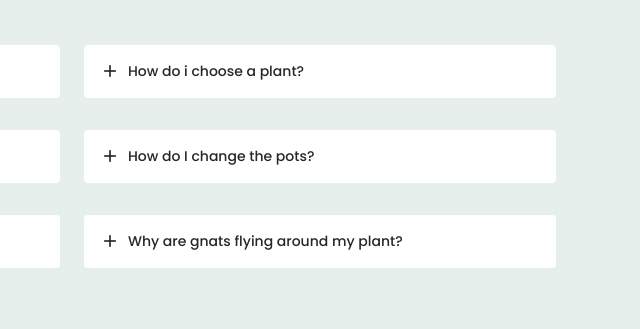
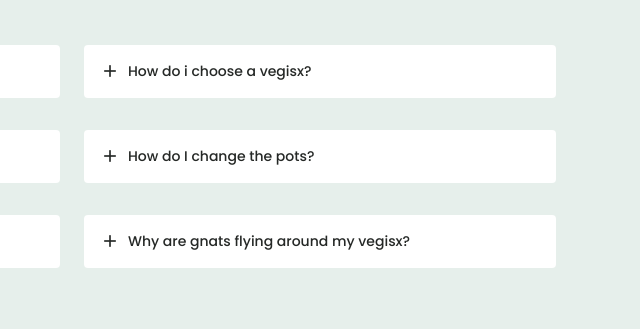
Before and after one commit to Arshad3908/Responsive-plants-website, a plain HTML site: page faqs.html in a window 1280 px wide. Shown: the part 232-561 px from the top of the page, 568-1208 px from the left. Drawn offline with nearby package versions, Linux system fonts and the light colour scheme.

Commit message:
Update faqs.html

```diff
--- a/faqs.html
+++ b/faqs.html
@@ -13,14 +13,14 @@
         <!--=============== CSS ===============-->
         <link rel="stylesheet" href="styles.css">
 
-        <title>Responsive plants website</title>
+
     </head>
     <body>
         <!--==================== HEADER ====================-->
         <header class="header" id="header">
             <nav class="nav container">
                 <a href="#" class="nav__logo">
-                    <i class="ri-leaf-line nav__logo-icon"></i> Plantex
+                    <i class="ri-leaf-line nav__logo-icon"></i> Vegisx
                 </a>
 
                 <div class="nav__menu" id="nav-menu">
@@ -79,8 +79,8 @@
 
                             <div class="questions__content">
                                 <p class="questions__description">
-                                    Plants are easy way to add color energy and transform your
-                                    space but which planet is for you. Choosing the right plant.
+                                     vegisx are easy way to add color energy and transform your
+                                    space but which vegisx is for you. Choosing the right vegisx.
                                 </p>
                             </div>
                         </div>
@@ -95,8 +95,8 @@
 
                             <div class="questions__content">
                                 <p class="questions__description">
-                                    Plants are easy way to add color energy and transform your
-                                    space but which planet is for you. Choosing the right plant.
+                                    vegisx are easy way to add color energy and transform your
+                                    space but which vegisx is for you. Choosing the right vegisx.
                                 </p>
                             </div>
                         </div>
@@ -111,8 +111,8 @@
 
                             <div class="questions__content">
                                 <p class="questions__description">
-                                    Plants are easy way to add color energy and transform your
-                                    space but which planet is for you. Choosing the right plant.
+                                    Vegisx are easy way to add color energy and transform your
+                                    space but which vegisx is for you. Choosing the right vegisx.
                                 </p>
                             </div>
                         </div>
@@ -123,14 +123,14 @@
                             <header class="questions__header">
                                 <i class="ri-add-line questions__icon"></i>
                                 <h3 class="questions__item-title">
-                                    How do i choose a plant?
+                                    How do i choose a vegisx?
                                 </h3>
                             </header>
 
                             <div class="questions__content">
                                 <p class="questions__description">
-                                    Plants are easy way to add color energy and transform your
-                                    space but which planet is for you. Choosing the right plant.
+                                    vegisx are easy way to add color energy and transform your
+                                    space but which vegisx is for you. Choosing the right vegisx.
                                 </p>
                             </div>
                         </div>
@@ -145,8 +145,8 @@
 
                             <div class="questions__content">
                                 <p class="questions__description">
-                                    Plants are easy way to add color energy and transform your
-                                    space but which planet is for you. Choosing the right plant.
+                                    Vegisx are easy way to add color energy and transform your
+                                    space but which vegisx is for you. Choosing the right vegisx.
                                 </p>
                             </div>
                         </div>
@@ -155,14 +155,14 @@
                             <header class="questions__header">
                                 <i class="ri-add-line questions__icon"></i>
                                 <h3 class="questions__item-title">
-                                    Why are gnats flying around my plant?
+                                    Why are gnats flying around my vegisx?
                                 </h3>
                             </header>
 
                             <div class="questions__content">
                                 <p class="questions__description">
-                                    Plants are easy way to add color energy and transform your
-                                    space but which planet is for you. Choosing the right plant.
+                                    vegisx are easy way to add color energy and transform your
+                                    space but which vegisx is for you. Choosing the right vegisx.
                                 </p>
                             </div>
                         </div>
```
